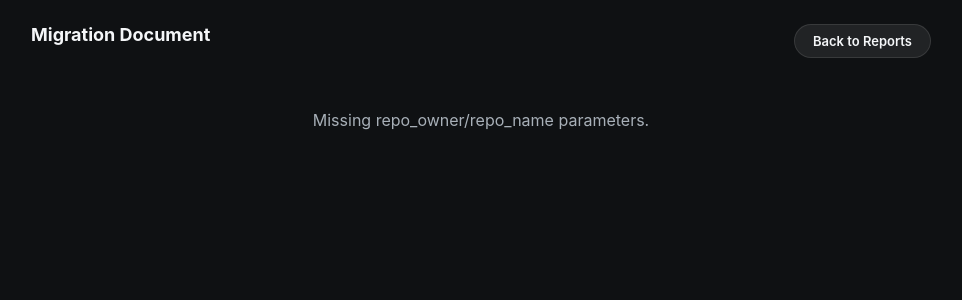
After one commit to ArvindNandigam/RepoHeal, a Python web app: template app/visualization/templates/migration_document.html in a window 1280 px wide. The commit adds this page. Shown: the top 300 px of the page, without its empty margins (159-1121 px from the left). Run offline with Jinja, Linux system fonts and the light colour scheme; the template is opened without the code that fills it, so the values that code supplies are empty.

Commit message:
feat: implement code remediation engine, report routing, and visualization templates

```diff
--- a/app/routers/reports.py
+++ b/app/routers/reports.py
@@ -185,3 +185,7 @@ async def analysis_history_page(repo_owner: str, repo_name: str, user=Depends(ve
 @router.get("/{repo_owner}/{repo_name}/migration-reports", response_class=HTMLResponse)
 async def migration_reports_page(repo_owner: str, repo_name: str, user=Depends(verify_session_token)):
     return HTMLResponse(get_template("migration_reports.html"))
+
+@router.get("/{repo_owner}/{repo_name}/migration-document", response_class=HTMLResponse)
+async def migration_document_page(repo_owner: str, repo_name: str, user=Depends(verify_session_token)):
+    return HTMLResponse(get_template("migration_document.html"))
--- a/app/visualization/templates/health_report.html
+++ b/app/visualization/templates/health_report.html
@@ -355,7 +355,7 @@
                   <span><strong>${m.migration_id || m.analysis_id}</strong> <span style="color: var(--muted);">${m.timestamp ? new Date(m.timestamp).toLocaleString() : ""}</span></span>
                   <span style="display: flex; gap: 8px;">
                     <span style="color: ${(m.risk_score || 0) > 70 ? 'var(--danger)' : (m.risk_score || 0) > 30 ? 'var(--warning)' : 'var(--accent)'};">Migration Risk: ${m.risk_score || "N/A"}</span>
-                    <a class="pill" href="/reports/${repoOwner}/${repoName}/health-page?analysis_id=${m.analysis_id}">View</a>
+                    <a class="pill" href="/reports/${repoOwner}/${repoName}/migration-document?repo_owner=${repoOwner}&repo_name=${repoName}&analysis_id=${m.analysis_id}">View Migration</a>
                   </span>
                 </div>
               `).join("");
--- /dev/null
+++ b/app/visualization/templates/migration_document.html
@@ -0,0 +1,75 @@
+<!doctype html>
+<html lang="en">
+<head>
+  <meta charset="utf-8">
+  <meta name="viewport" content="width=device-width, initial-scale=1">
+  <title>RepoHeal Migration Document</title>
+  <style>
+    :root { color-scheme: dark; --bg: #0f1113; --panel: #1c1f22; --border: rgba(255,255,255,0.1); --text: #f4f6f8; --muted: #a8b0b8; --accent: #42d6a4; }
+    * { box-sizing: border-box; }
+    body { font-family: Inter, system-ui, sans-serif; background: var(--bg); color: var(--text); margin: 0; padding: 24px; }
+    .container { max-width: 900px; margin: 0 auto; display: grid; gap: 20px; }
+    .panel { background: var(--panel); border: 1px solid var(--border); border-radius: 12px; padding: 24px; }
+    .header { display: flex; justify-content: space-between; align-items: center; flex-wrap: wrap; gap: 12px; }
+    h1 { margin: 0; font-size: 18px; }
+    pre { background: rgba(0,0,0,0.3); border: 1px solid var(--border); border-radius: 8px; padding: 16px; overflow-x: auto; white-space: pre-wrap; word-wrap: break-word; font-size: 13px; line-height: 1.5; }
+    .btn { display: inline-flex; align-items: center; justify-content: center; padding: 8px 18px; border-radius: 999px; text-decoration: none; font-weight: 600; border: 0; cursor: pointer; color: #021019; background: linear-gradient(135deg, var(--accent), var(--warning)); font-size: 13px; }
+    .btn.ghost { color: var(--text); background: rgba(255,255,255,0.08); border: 1px solid var(--border); }
+    .meta { color: var(--muted); font-size: 13px; margin-top: 4px; }
+    .loading-state { padding: 32px; text-align: center; color: var(--muted); }
+    .error-state { padding: 32px; text-align: center; color: #f97066; border: 1px dashed rgba(249,112,102,0.3); border-radius: 12px; }
+    .hidden { display: none !important; }
+  </style>
+</head>
+<body>
+  <div class="container">
+    <div class="header">
+      <div>
+        <h1 id="docTitle">Migration Document</h1>
+        <p id="docMeta" class="meta"></p>
+      </div>
+      <div style="display:flex;gap:8px;">
+        <a id="backLink" class="btn ghost" href="#">Back to Reports</a>
+      </div>
+    </div>
+    <div id="loadingState" class="loading-state">Loading migration document...</div>
+    <div id="errorState" class="error-state hidden">Migration document not found.</div>
+    <div id="contentPanel" class="panel hidden">
+      <pre id="docContent"></pre>
+    </div>
+  </div>
+  <script>
+    (async () => {
+      const params = new URLSearchParams(window.location.search);
+      const repoOwner = params.get("repo_owner");
+      const repoName = params.get("repo_name");
+      const analysisId = params.get("analysis_id");
+      if (!repoOwner || !repoName) {
+        document.getElementById("loadingState").textContent = "Missing repo_owner/repo_name parameters.";
+        return;
+      }
+      document.getElementById("backLink").href = `/reports/${repoOwner}/${repoName}/hub`;
+      document.getElementById("docTitle").textContent = `Migration Document: ${repoOwner}/${repoName}`;
+      if (!analysisId) {
+        document.getElementById("loadingState").classList.add("hidden");
+        document.getElementById("errorState").classList.remove("hidden");
+        document.getElementById("errorState").textContent = "No analysis_id specified.";
+        return;
+      }
+      document.getElementById("docMeta").textContent = `Analysis: ${analysisId}`;
+      try {
+        const res = await fetch(`/reports/${repoOwner}/${repoName}/migration?analysis_id=${analysisId}`, { credentials: "same-origin" });
+        if (!res.ok) throw new Error(`API returned ${res.status}`);
+        const data = await res.json();
+        document.getElementById("loadingState").classList.add("hidden");
+        document.getElementById("contentPanel").classList.remove("hidden");
+        document.getElementById("docContent").textContent = data.content || "No content";
+      } catch (err) {
+        document.getElementById("loadingState").classList.add("hidden");
+        document.getElementById("errorState").classList.remove("hidden");
+        document.getElementById("errorState").textContent = `Error: ${err.message}`;
+      }
+    })();
+  </script>
+</body>
+</html>
--- a/app/visualization/templates/migration_reports.html
+++ b/app/visualization/templates/migration_reports.html
@@ -79,6 +79,7 @@
           const riskClass = risk > 70 ? "high" : risk > 30 ? "medium" : "low";
           const status = m.status || "completed";
 
+          const viewLink = `/reports/${repoOwner}/${repoName}/migration-document?repo_owner=${repoOwner}&repo_name=${repoName}&analysis_id=${m.analysis_id}`;
           card.innerHTML = `
             <div class="meta">
               <span class="badge ${riskClass}">${risk}</span>
@@ -86,6 +87,7 @@
               <span style="font-size:12px;color:var(--muted);">${m.analysis_id ? m.analysis_id.slice(0, 16) : ""}</span>
               <span style="font-size:12px;color:var(--muted);">${m.timestamp ? new Date(m.timestamp).toLocaleString() : ""}</span>
             </div>
+            <a class="btn ghost" href="${viewLink}" style="font-size:12px;padding:4px 12px;text-decoration:none;">View</a>
           `;
           list.appendChild(card);
         });
--- a/app/visualization/templates/reports_hub.html
+++ b/app/visualization/templates/reports_hub.html
@@ -131,7 +131,7 @@
             const row = tbody.insertRow();
             const ts = new Date(m.timestamp).toLocaleString();
             const scoreColor = (m.risk_score || 0) > 70 ? "score-low" : (m.risk_score || 0) > 30 ? "score-med" : "score-high";
-            row.innerHTML = `<td><a href="/reports/${repoOwner}/${repoName}/health-page?analysis_id=${m.analysis_id}" style="color: var(--accent);">${m.migration_id || m.analysis_id}</a></td><td>${ts}</td><td>--</td><td>--</td><td class="${scoreColor}">${m.risk_score || "N/A"}</td><td>${m.status || "completed"}</td>`;
+            row.innerHTML = `<td><a href="/reports/${repoOwner}/${repoName}/migration-document?repo_owner=${repoOwner}&repo_name=${repoName}&analysis_id=${m.analysis_id}" style="color: var(--accent);">${m.migration_id || m.analysis_id}</a></td><td>${ts}</td><td>--</td><td>--</td><td class="${scoreColor}">${m.risk_score || "N/A"}</td><td>${m.status || "completed"}</td>`;
           });
         }
 
```
Also changed, not shown: app/graph/graph_builder.py (+45 -41 lines), app/remediation/engine.py (+19 -5 lines).
